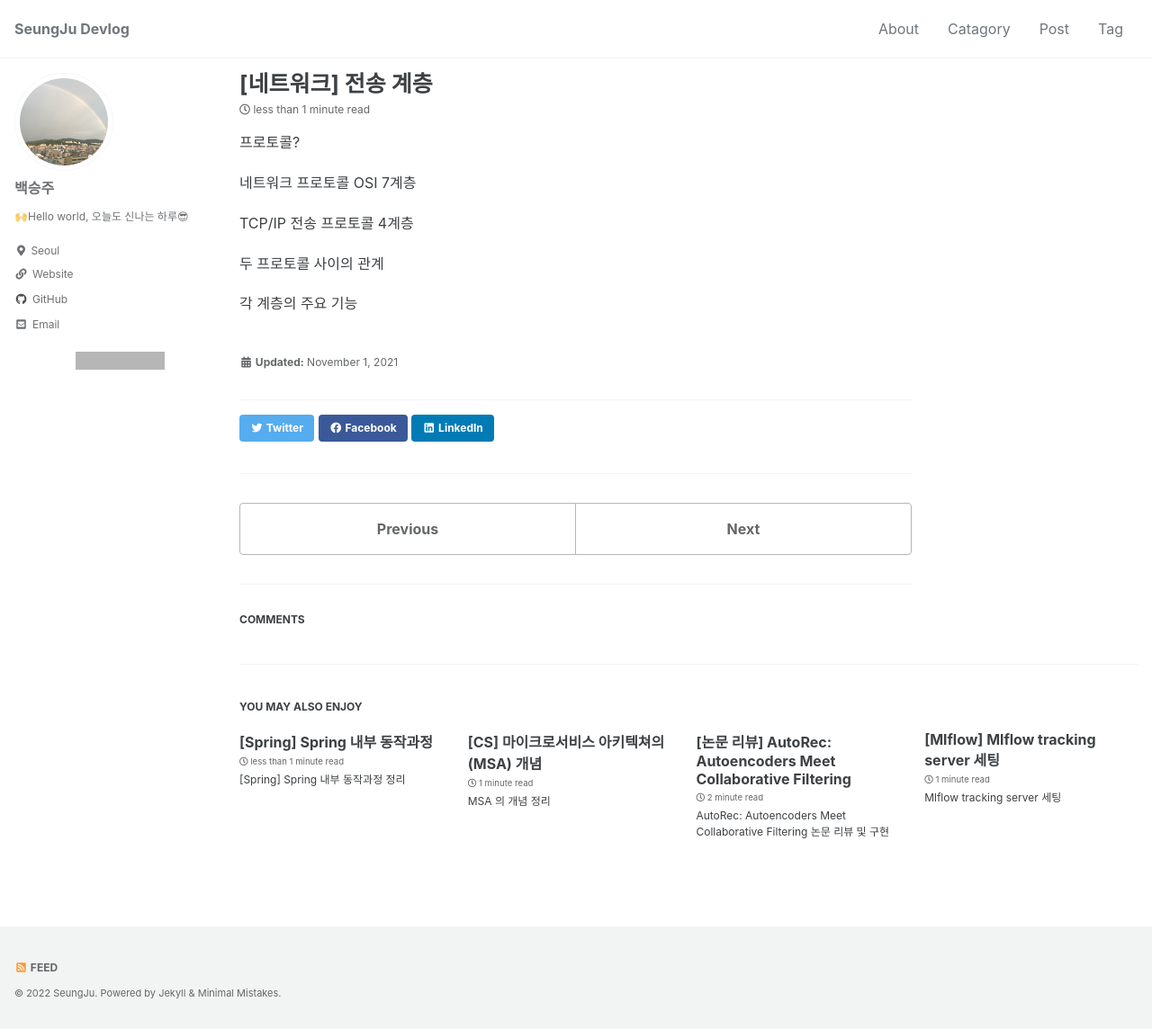
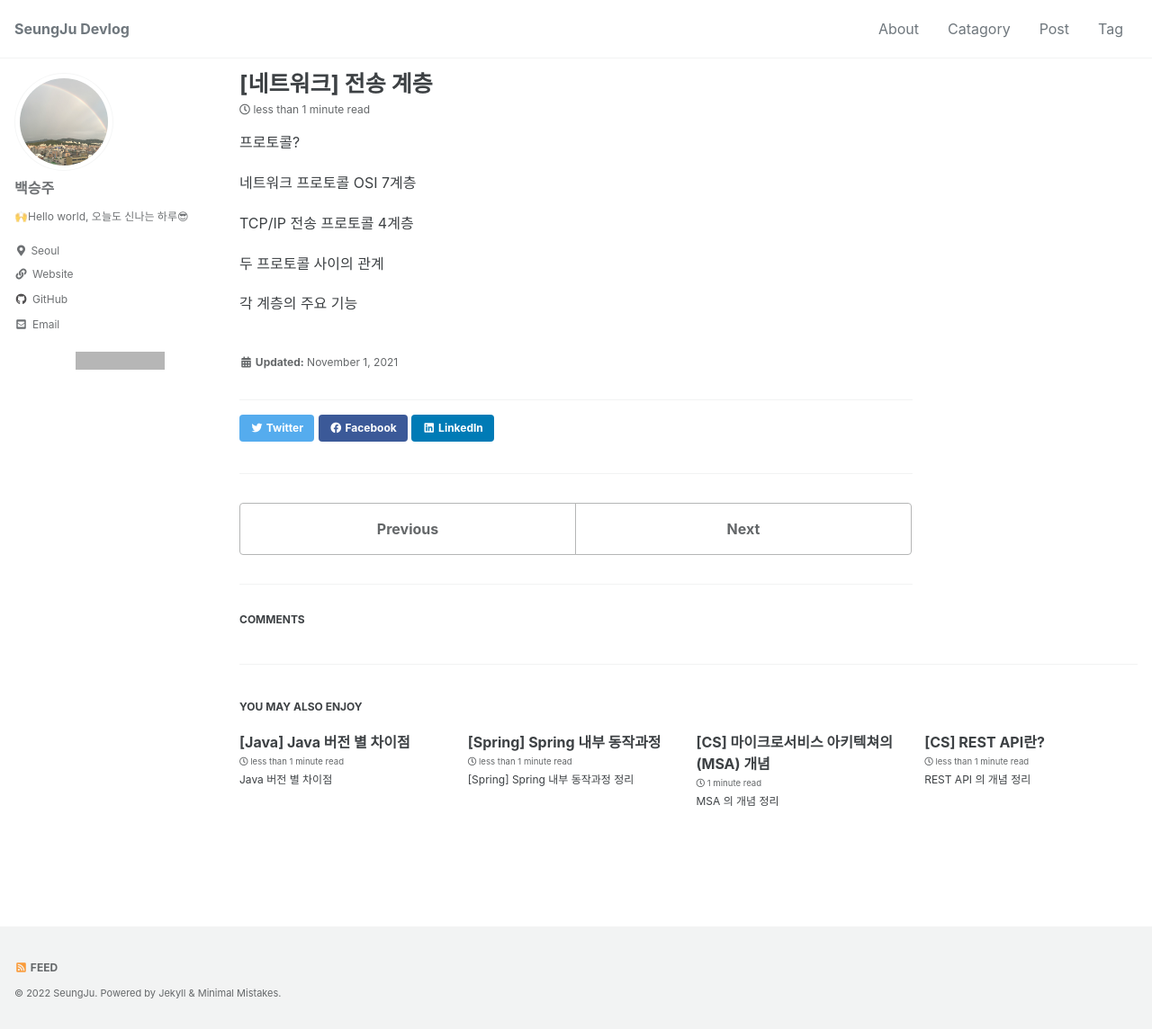
Before and after one commit to halucinor/halucinor.github.io, a Jekyll site: the page built from _posts/Computer_Science/2021-11-01-4.md, in a window 1280 px wide and 1144 px high. Shown: the whole window at 90% size. Built offline with Jekyll 4.4.1, drawn with Linux system fonts in a browser that asks for light colours; cached includes are drawn as plain includes; comment, search, counter and statistics services are not loaded; some of the changed lines change nothing that is shown; grey boxes are pictures that could not be loaded.

Commit message:
[upload] about and post

````diff
--- a/_pages/about.md
+++ b/_pages/about.md
@@ -12,16 +12,29 @@
 ------------------------------------------
 ## STORY
 산업공학을 전공하다 소프트웨어 개발에 빠지게 되었습니다. 제일 처음 만든 프로그램은 단순한 영어 단어장 이였지만, 만드는 과정에서 소프트웨어 개발에 큰 매력를 느꼈고 컴퓨터 공학에 대해 배우고 싶어 ICT 융합 전공수업을 수강하고 개발자의 길을 걷고 있습니다.
+현재에는 네이버 부스트캠프 AI tech 과정에서 ML engineer 가 되기 위해 공부하고 있습니다.
 
 -------------------
 
 ## Skills
 
-[C++](#link){: .btn .btn--success}  [Python](#link){: .btn .btn--info}  [Django](#link){: .btn .btn--info} [Mysql](#link){: .btn.btn--info} [ABAP](#link){: .btn .btn--success}  <br>[HTML](#link){: .btn.btn--info}  [CSS](#link){: .btn.btn--info}  [Javascript](#link){: .btn.btn--info}
+[C++](#link){: .btn .btn--success}  [Python](#link){: .btn .btn--success}  [Django](#link){: .btn .btn--info} [Pytorch](#link){: .btn.btn--info}  [Mysql](#link){: .btn.btn--info} [ABAP](#link){: .btn .btn--success}  <br>[HTML](#link){: .btn.btn--info}  [CSS](#link){: .btn.btn--info} [Java](#link){: .btn .btn--success} [Spring](#link){: .btn .btn--info} [Javascript](#link){: .btn.btn--info}
 
 -------------------
 
 ## Project
+
+
+### [마스크 착용 상태 분류 대회](https://github.com/boostcampaitech3/level1-image-classification-level1-recsys-04)
+<div>Python</div>
+{: .btn .btn--small .btn--inverse }
+<div>Pytorch</div>
+{: .btn .btn--small .btn--inverse }
+
+마스크 착용상태 분류: 카메라로 촬영한 얼굴 이미지의 마스크 착용 여부, 성별, 나이를 잘 구분하는 모델과 데이터셋을 만드는 대회
+학습 성능을 향상시키기 위해 Data Argumentation(CutMix), CV(K-fold)방법을 구현하여 모델 성능을 향상시킴. 최종 순위 48팀 중 4위를 기록
+{: .notice}
+![MASK](https://user-images.githubusercontent.com/91870042/156873202-b5a40a1f-5cd9-4320-a262-2135c1d4195b.png){: height='90%' width='90%' .align-center}
 
 ### [니맛내맛](https://github.com/halucinor/Your_Taste_My_Taste)
 <div>Python</div>
@@ -140,8 +153,8 @@
 -----------------------------------------
 
 ## Exprience
-
-- *2020.01 ~ present* 롯데정보통신 ERP컨설팅 팀
+- *2022.01 ~ present* 네이버 부스트캠프 AI tech 3기
+- *2020.01 ~ 2022.02* 롯데정보통신 ERP컨설팅 팀
 - *2019.09 ~ 2019.10* 케라콘-케라스기반챗봇시스템 컨트리뷰터
 - *2015.07 ~ 2016.06* 웹엔터프라이즈 시스템 연구실 인턴활동
 - *2015.02 ~ 2015.06* Jyväskylä university of Applied sciences 교환학생
--- /dev/null
+++ b/_posts/Computer_Science/2022-03-24-RestApi.md
@@ -0,0 +1,12 @@
+---
+    title : "[CS] REST API란?"
+    excerpt: " REST API 의 개념 정리"
+    toc : true
+    toc_sticky : true
+    toc_label : "목차"
+    categories :
+     - CS
+     - Network
+    tag :
+     - REST API
+---
--- /dev/null
+++ b/_posts/Spring/2022-03-26-2.md
@@ -0,0 +1,99 @@
+---
+    title : "[Java] Java 버전 별 차이점"
+    excerpt: "Java 버전 별 차이점"
+    toc : true
+    toc_sticky : true
+    toc_label : "목차"
+    categories :
+     - Backend
+    tag :
+     - Java
+---
+
+
+- **JAVA 8**
+    - Lamda
+
+        익명함수라는 이름이 없는 형태의 함수를 사용할 수 있음
+
+        일급객체 : 다른 객체들에서 적용가능한 연산을 모두 지원(파라미터로 전달, 함수를 값으로 사용, 변수 대입)
+
+    - Stream
+    - Optional
+
+        Nullptr error 을 방지할 수 있도록 돕는 자료형
+
+    - LocalDateTime API
+    - **Default method**
+        인터페이스 내에서 기본 메서드를 정의
+        <details>
+        <summary>code</summary>
+        <div markdown = 1>
+        ```java
+        interface TestInterface {
+        //기존 메서드들
+        public void go();
+        public void get();
+
+        default void show() {
+            // 구현 내용
+            System.out.println("표시해줘요");
+            }
+        }
+
+        class TestClass implements TestInterface {
+            //그냥 사용한다면
+        }
+
+        class OverrideTestClass implements TestInterface {
+
+            //만약 어떠한 클래스에서 수정이 필요하다면
+            @Override
+            public void show() {
+                //새로운 구현 내용
+                System.out.println("수정했어요");
+            }
+        }
+
+        // 사용 부분
+        class Main {
+            TestClass testClass = new TestClass();
+            OverrideTestClass overrideTestClass = new OverrideTestClass();
+
+            testClass.show(); //"표시해줘요"
+            overrideTestClass.show(); //"수정했어요"
+        }
+        ```
+
+        </div>
+        </details>
+
+- **JAVA 11**
+    - String class
+    - **Nest-Based Access Control**
+        <details>
+        <summary>code</summary>
+        <div markdown = 1>
+
+        ```java
+        class Test {
+        	static class One {
+        	private int one;
+        }
+
+        	static class Two {
+        	 private int two;
+        	}
+        }
+        ```
+        </div>
+        </details>
+
+    - Dynamic Class File Constants
+    - New Garbage Collector
+    - Local-Variable Syntax for Lambda Parameters
+
+- **JAVA 12**
+    - Switch문 확장
+    - String method 추가
+    - GC 개선
````
